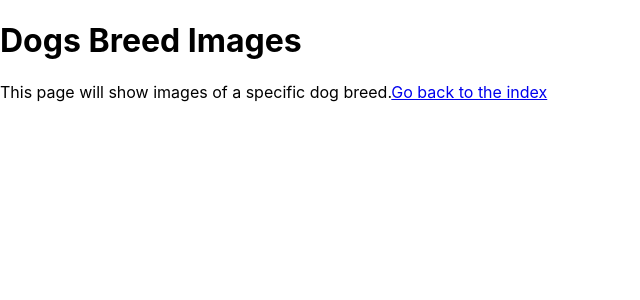
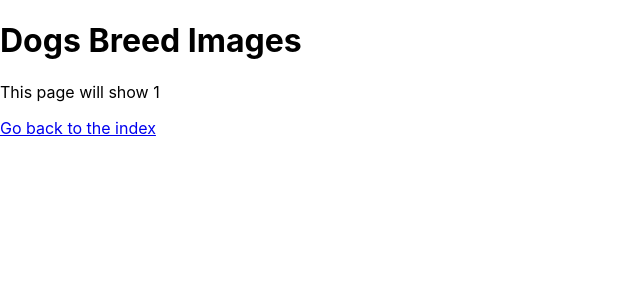
Before and after one commit to Basruhe/dogslist, a React (Create React App) app: page /dog-breeds/1 in a window 1280 px wide. Shown: the top 300 px of the page, without its empty margins (0-640 px from the left). Built offline with nearby package versions, Linux system fonts and the light colour scheme.

Commit message:
work on details page

```diff
--- a/src/components/DogBreedImages.js
+++ b/src/components/DogBreedImages.js
@@ -5,8 +5,10 @@
   return (
     <div className="dog-breed-images">
       <h1>Dogs Breed Images</h1>
-      This page will show images of a specific dog breed.
-      <Link to="/">Go back to the index</Link>
+      This page will show {props.match.params.breed}
+      <p>
+        <Link to="/">Go back to the index</Link>
+      </p>
     </div>
   );
 }
```
Also changed, not shown: 1 other file (tests, documents, lock files or other folders).
